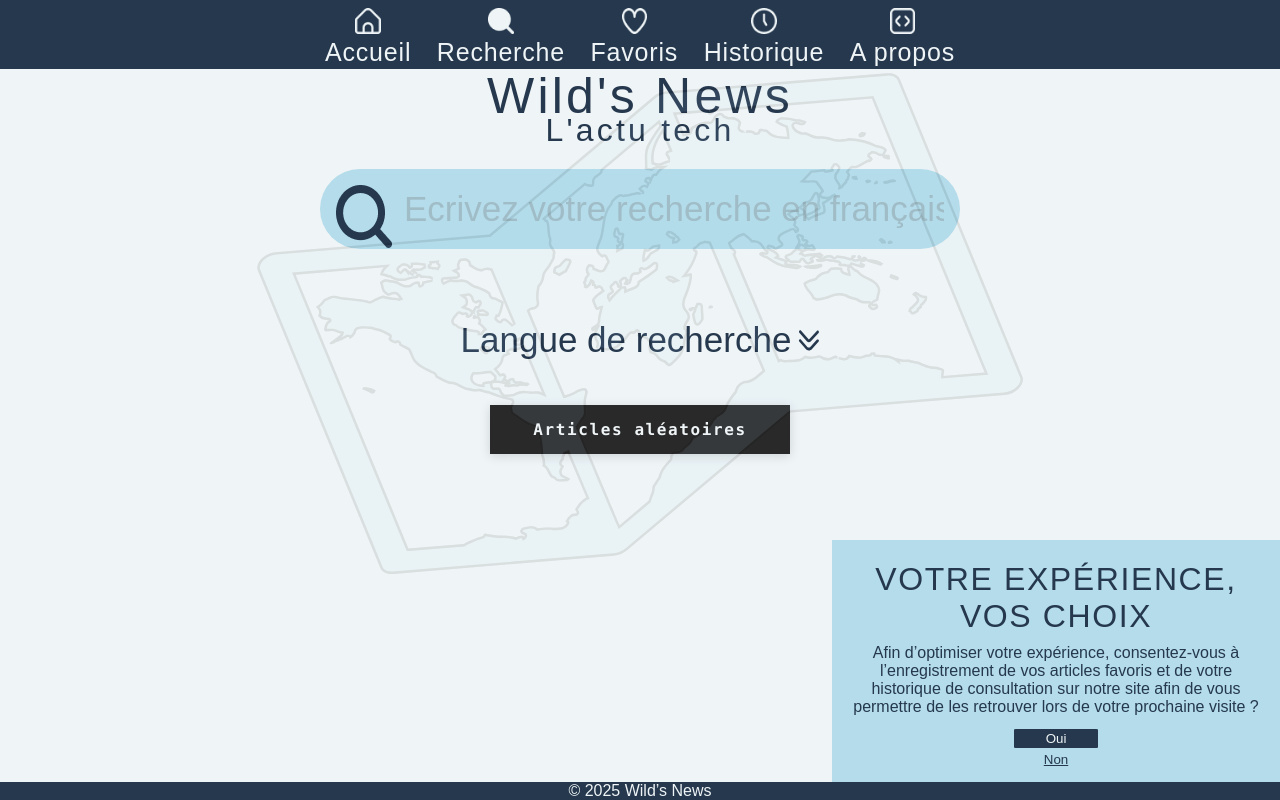
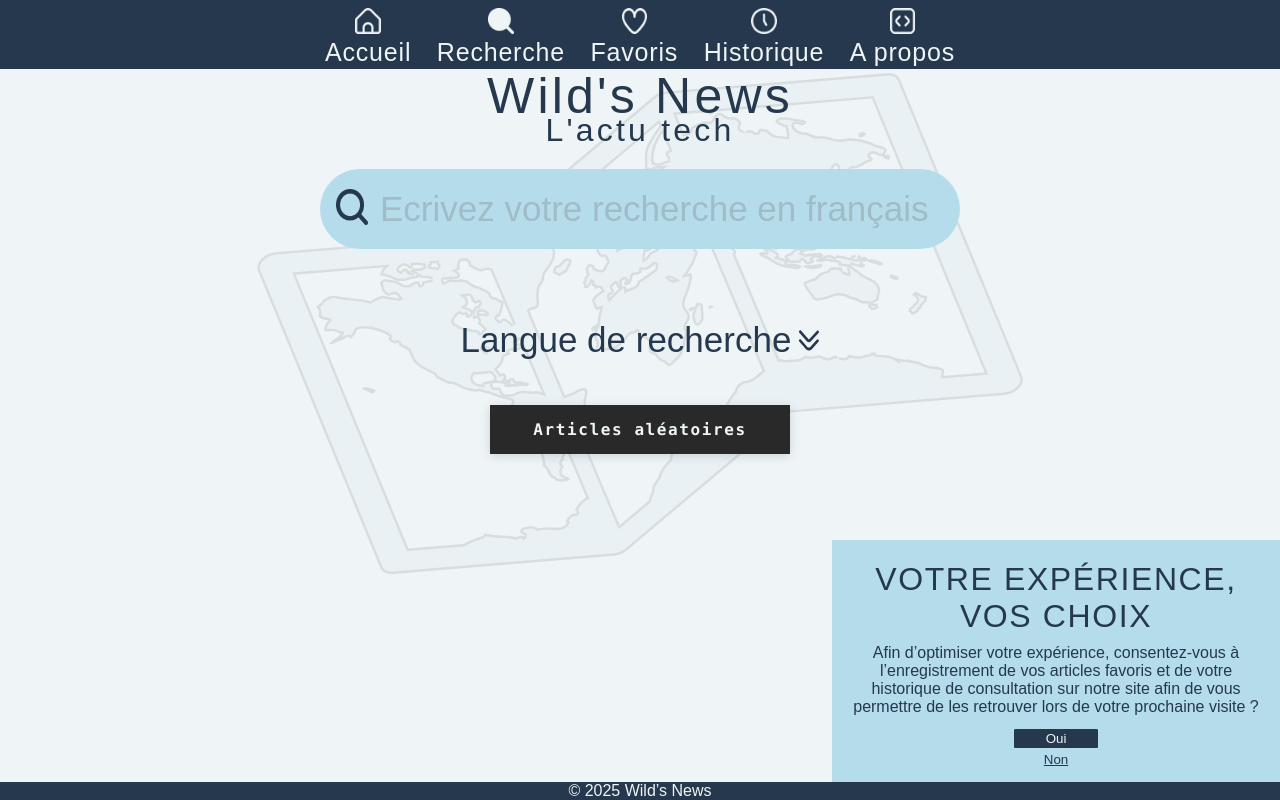
Before and after one commit to WildCodeSchool/2024-12-orleans-cda-project2-team-b, a React (Vite) app: page /recherche in a window 1280 px wide. Built offline with nearby package versions, Linux system fonts and the light colour scheme; a web font is replaced by a local one.

Commit message:
map really in background

```diff
--- a/src/components/background-card.scss
+++ b/src/components/background-card.scss
@@ -9,6 +9,7 @@
   transform: translateX(-50%);
   background-repeat: no-repeat;
   opacity: 9%;
+  z-index: -1;
 }
 
 @media (max-width: 700px) {
--- a/src/pages/search.jsx
+++ b/src/pages/search.jsx
@@ -6,7 +6,6 @@ import { countryList } from '../components/country-list';
 import './search.scss';
 
 export default function Search() {
-  const [language, setLanguage] = useState('');
   const [listeLanguageActive, setListeLanguageActive] = useState(false);
   const [correctPlaceholder, setCorrectPlaceholder] = useState('');
   const location = useLocation();
@@ -14,18 +13,15 @@ export default function Search() {
   useEffect(() => {
     const storedChoiceLanguage = localStorage.getItem('language');
     if (!storedChoiceLanguage) {
-      setLanguage('Français');
       localStorage.setItem('language', 'Français');
       setCorrectPlaceholder(countryList[0].placeholderTraduc);
     } else {
-      setLanguage(storedChoiceLanguage);
       const indexCountry = countryList.findIndex((country) => country.language === storedChoiceLanguage);
       setCorrectPlaceholder(countryList[indexCountry].placeholderTraduc);
     }
   }, []);
 
   function handleClickChoiceLanguage(value) {
-    setLanguage(value);
     localStorage.setItem('language', value);
     const indexCountry = countryList.findIndex((country) => country.language === value);
     setCorrectPlaceholder(countryList[indexCountry].placeholderTraduc);
--- a/src/pages/search.scss
+++ b/src/pages/search.scss
@@ -8,6 +8,10 @@
     margin-top: 40%;
   }
 }
+.search-container img {
+  width: 2rem;
+  height: auto;
+}
 
 .search-random {
   display: flex;
@@ -17,6 +21,9 @@
 
 .search-bar {
   overflow-x: hidden;
+  display: flex;
+  justify-content: flex-start;
+  align-items: center;
   margin-top: 1.563rem;
   border-radius: 3rem;
   height: 10dvh;
```
